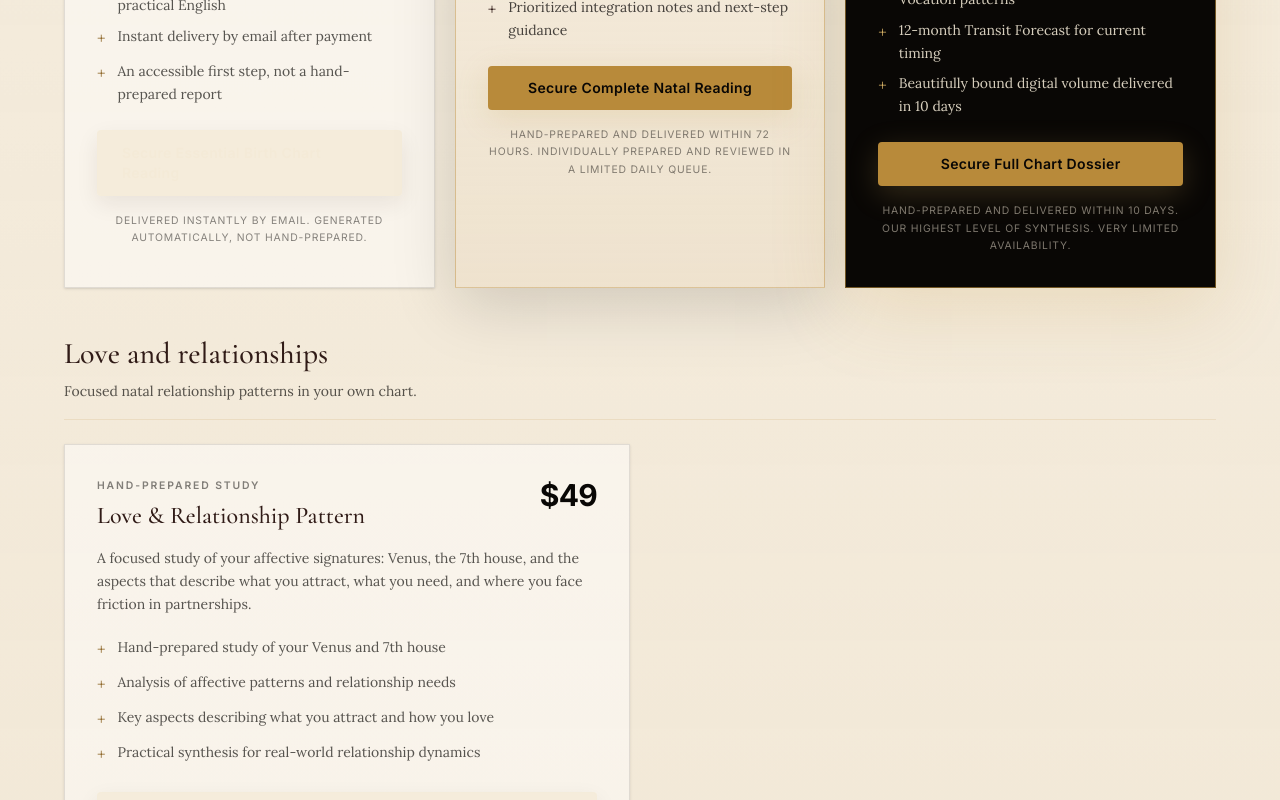
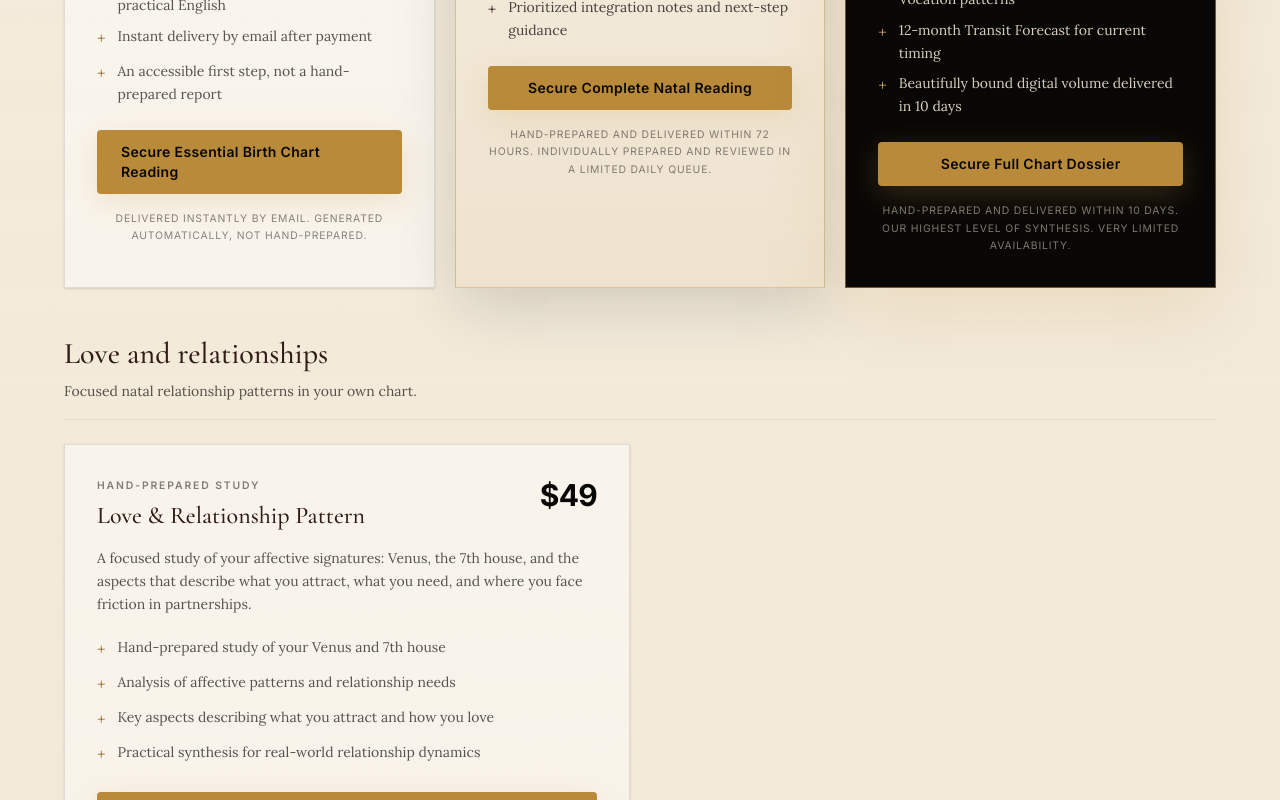
Before and after one commit to Agaka/mystic-birth-chart, a Next.js app: page /birth-chart-report in a window 1280 px wide. Shown: the part 3140-3940 px from the top of the page. Built offline with nearby package versions, Linux system fonts and the light colour scheme; no server answers.

Commit message:
Use clear primary actions for reading cards

```diff
--- a/src/components/ReadingOfferCards.tsx
+++ b/src/components/ReadingOfferCards.tsx
@@ -173,12 +173,7 @@ export function ReadingOfferCards() {
                   <Button
                     href={offer.checkoutPath}
                     size="md"
-                    variant={premium || featured ? "primary" : "secondary"}
-                    className={`w-full ${
-                      premium || featured
-                        ? ""
-                        : "border-gold/70 bg-ivory/80 text-aubergine shadow-[0_8px_22px_rgba(48,27,23,0.08)] hover:border-gold-dark hover:bg-gold/15 hover:text-aubergine"
-                    }`}
+                    className="w-full"
                     analytics={{
                       event: "select_item",
                       params: {
```
